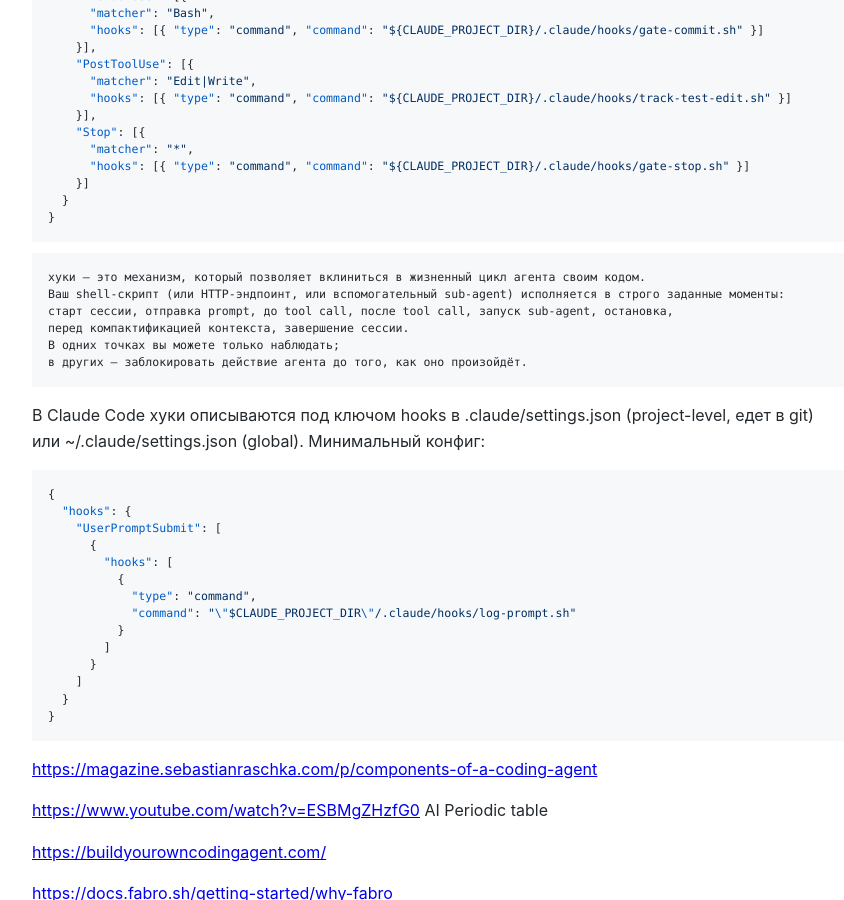
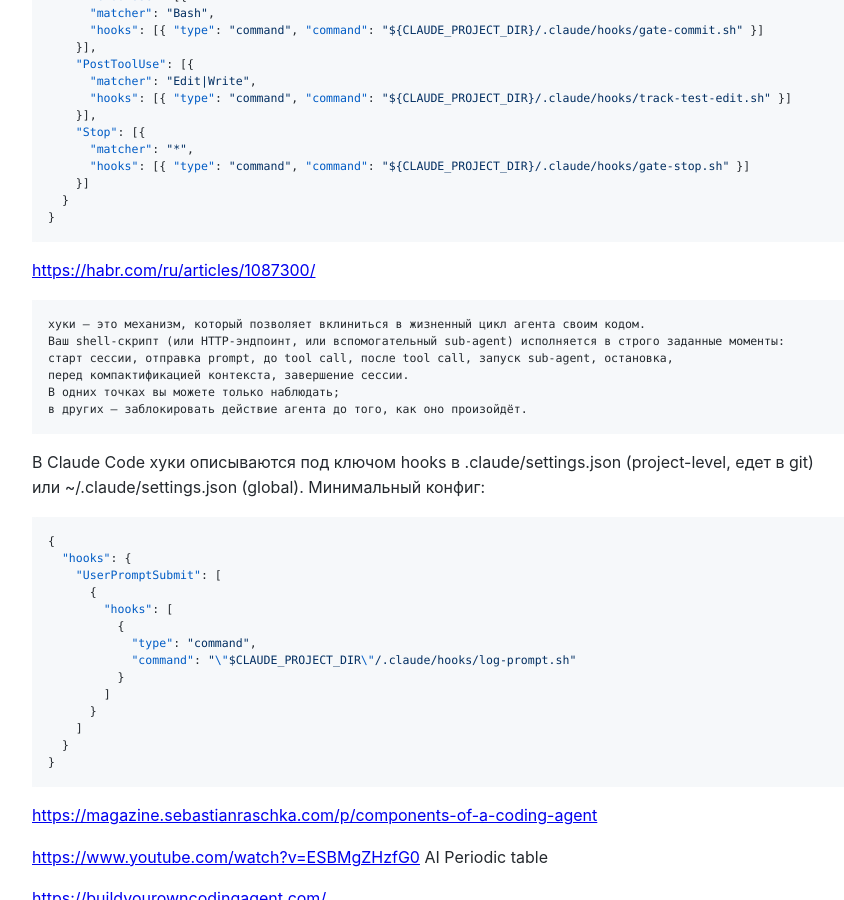
Before and after one commit to Michael-Lubinsky/michael-lubinsky.github.com, a Jekyll site: the page built from ml/agent.md, in a window 1280 px wide and 900 px high, scrolled down 7126 px. Shown: the whole window, without its empty margins (158-1002 px from the left). Built offline with Jekyll 4.4.1, drawn with Linux system fonts in a browser that asks for light colours; our own code applies the rules of GitHub Pages for plain Markdown files.

Commit message:
Update agent.md with article link and hook explanation
Added a link to an article and clarified the explanation of hooks in the agent lifecycle.

````diff
--- a/ml/agent.md
+++ b/ml/agent.md
@@ -343,7 +343,7 @@
   }
 }
 ```
-
+<https://habr.com/ru/articles/1087300/>
 ```
 хуки — это механизм, который позволяет вклиниться в жизненный цикл агента своим кодом.
 Ваш shell-скрипт (или HTTP-эндпоинт, или вспомогательный sub-agent) исполняется в строго заданные моменты:
````
